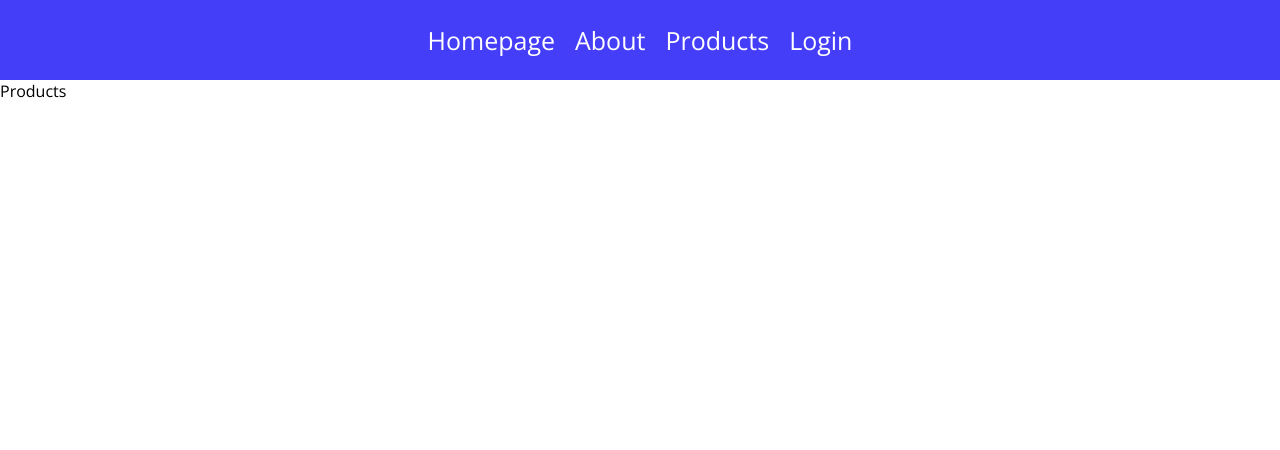
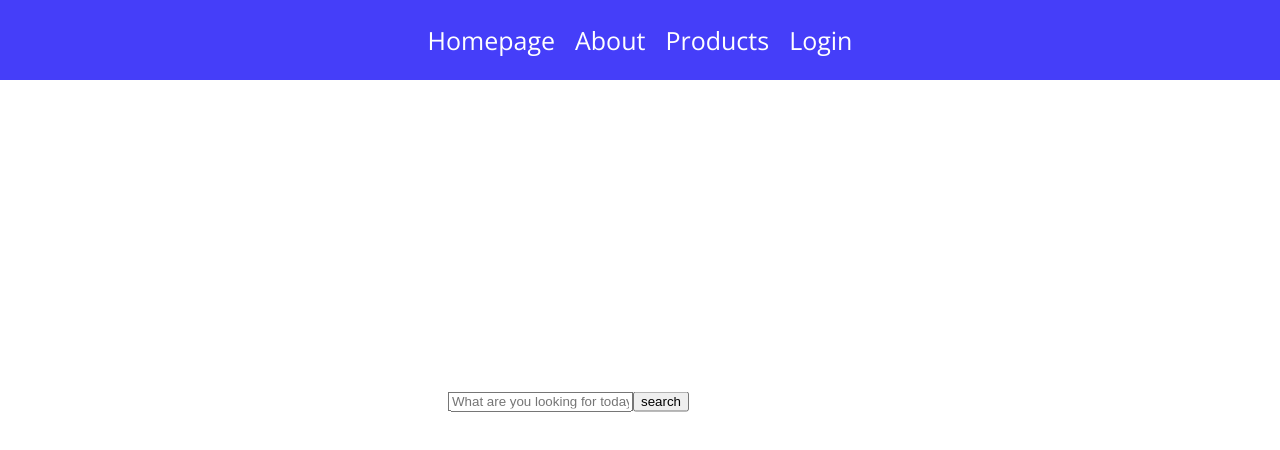
Before and after one commit to Donna-Sayos/react-pactice, a React (Create React App) app: page /products/search in a window 1280 px wide. Shown: the top 450 px of the page. Built offline with nearby package versions, Linux system fonts and the light colour scheme.

Commit message:
added 4 components

```diff
--- a/package.json
+++ b/package.json
@@ -10,6 +10,7 @@
     "react-dom": "^18.2.0",
     "react-router-dom": "^6.4.5",
     "react-scripts": "5.0.1",
+    "uuid": "^9.0.0",
     "web-vitals": "^2.1.4"
   },
   "scripts": {
--- a/src/App.js
+++ b/src/App.js
@@ -7,6 +7,7 @@ import Products from "../src/components/products/Products";
 import AddProducts from "../src/components/products/AddProducts";
 import Search from "../src/components/products/Search";
 import ProductDisplay from "../src/components/products/ProductDisplay";
+import ListProducts from "./components/products/ListProducts";
 
 function App() {
   return (
@@ -22,6 +23,7 @@ function App() {
         <Route path="/about" element={<About />} />
         <Route path="/products" element={<Products />}>
           <Route path="search" element={<Search />} />
+          <Route path="list" element={<ListProducts />} />
           <Route path="add" element={<AddProducts />} />
           <Route path=":id" element={<ProductDisplay />} />
         </Route>
--- a/src/components/products/AddProducts.js
+++ b/src/components/products/AddProducts.js
@@ -2,6 +2,8 @@ import React from 'react';
 
 export default function AddProducts() {
   return (
-    <div>AddProducts</div>
+    <div className='listOfProducts'>
+      <h1>Add Products</h1>
+    </div>
   )
 };
--- /dev/null
+++ b/src/components/products/ListProducts.js
@@ -0,0 +1,23 @@
+import React from 'react';
+import { useNavigate } from 'react-router-dom';
+import { fakeProducts } from '../products/data/fakeProduct';
+
+export default function ListProducts() {
+    const navigate = useNavigate();
+
+  return (
+    <div className='listOfProducts'>
+        <div className='productsList'>
+            {fakeProducts.map((product) => (
+                <div className='productDisplay' onClick={() => navigate(`/products/${product.id}`)}>
+                    <h1>{product.name}</h1>
+                    <h4>{product.type}</h4>
+                    <h5>{product.price}</h5>
+                    <img src={product.img} alt='product image' />
+                    <p>{product.description}</p>
+                </div>
+            ))}
+        </div>
+    </div>
+  )
+};
--- a/src/components/products/ProductDisplay.js
+++ b/src/components/products/ProductDisplay.js
@@ -1,7 +1,19 @@
 import React from 'react';
+import { useParams } from 'react-router-dom';
+import { fakeProducts } from '../products/data/fakeProduct';
 
 export default function ProductDisplay() {
+  const { id } = useParams();
+
   return (
-    <div>ProductDisplay</div>
+    <div className='listOfProducts'>
+      <div className='productDisplay'>
+        <h1>{fakeProducts[id - 1].name}</h1>{" "}
+        <h4>{fakeProducts[id - 1].type}</h4>{" "}
+        <h5>{fakeProducts[id - 1].price}</h5>{" "}
+        <img src={fakeProducts[id - 1].img} alt='product image' />{" "}
+        <p>{fakeProducts[id - 1].description}</p>{" "}
+      </div>
+    </div>
   )
 };
--- a/src/components/products/Products.js
+++ b/src/components/products/Products.js
@@ -1,7 +1,16 @@
 import React from 'react';
+import { Link, Outlet } from 'react-router-dom';
 
 export default function Products() {
   return (
-    <div>Products</div>
+    <div className='products'>
+      <div className='productsNav'>
+        <Link to="/products/search">Search</Link>
+        <Link to="/products/list">List</Link>
+        <Link to="/products/add">Add</Link>
+      </div>
+
+      <Outlet />
+    </div>
   )
 };
--- a/src/components/products/Search.js
+++ b/src/components/products/Search.js
@@ -2,6 +2,13 @@ import React from 'react';
 
 export default function Search() {
   return (
-    <div>Search</div>
+    <div>
+      <div className='wrap'>
+        <div className='search'>
+          <input type='text' className='searchTerm' placeholder='What are you looking for today?' />
+          <button type='submit' className='searchButton'>search</button>
+        </div>
+      </div>
+    </div>
   )
 };
--- a/src/components/products/data/fakeProduct.js
+++ b/src/components/products/data/fakeProduct.js
@@ -1,7 +1,9 @@
 const { faker } = require("@faker-js/faker");
+import { v4 as uuidv4 } from "uuid";
 
-const products = [
+export const fakeProducts = [
   {
+    id: uuidv4(),
     name: faker.commerce.productName(),
     type: faker.commerce.product(),
     description: faker.commerce.productDescription(),
@@ -12,12 +14,15 @@ const products = [
 
 function createRandomProducts() {
   return {
+    id: uuidv4(),
     name: faker.commerce.productName(),
     type: faker.commerce.product(),
     description: faker.commerce.productDescription(),
     price: faker.commerce.price(100, 2000),
     img: faker.image.fashion(500, 500, Math.ceil(Math.random() * 49)),
   };
-};
+}
 
-Array.from({ length: 50 }).forEach(() => products.push(createRandomProducts()));
+Array.from({ length: 50 }).forEach(() =>
+  fakeProducts.push(createRandomProducts())
+);
```
Also changed, not shown: 1 other file (tests, documents, lock files or other folders).
